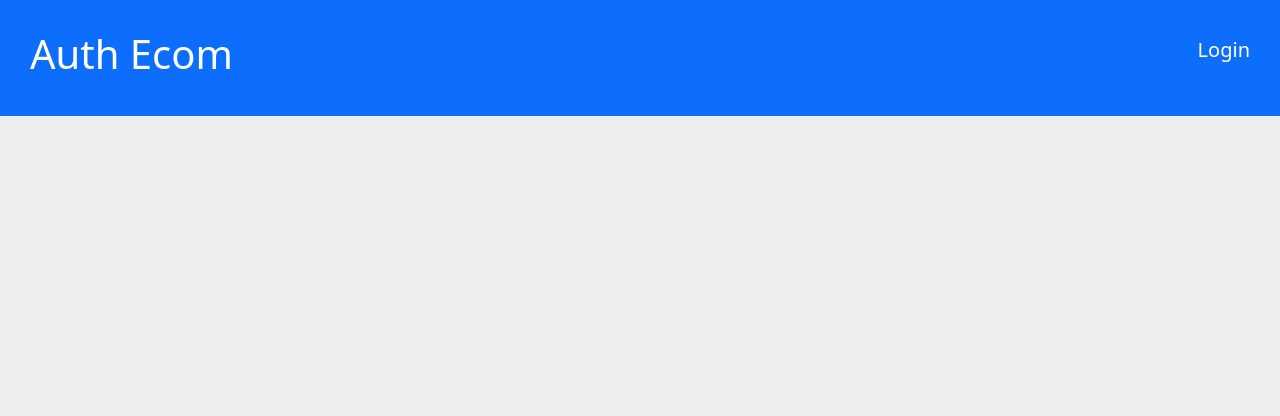
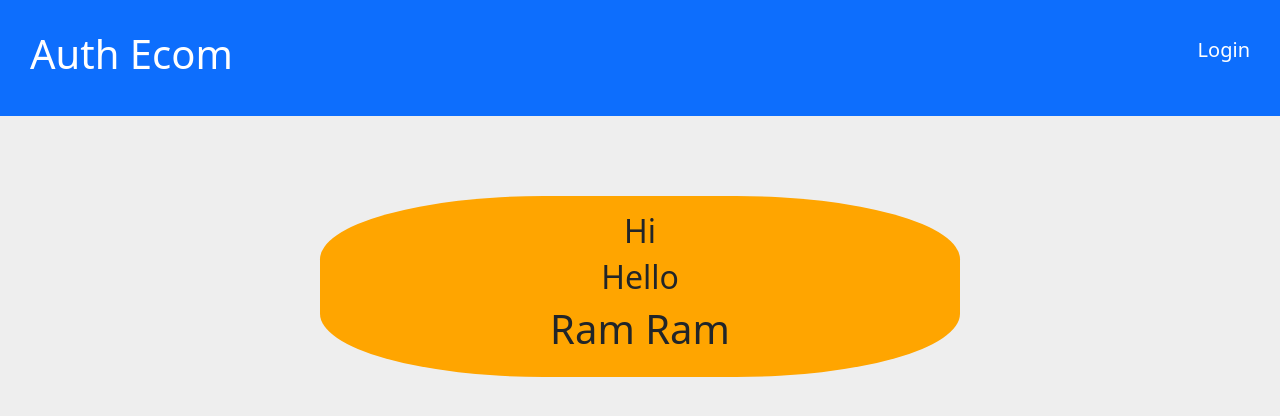
Before and after one commit to CoolShivas/001--Auth_Ecommerce_WebSite, a React (Vite) app in the folder auth_ecommerce_website/: page / in a window 1280 px wide. Shown: the top 416 px of the page. Built offline with nearby package versions, Linux system fonts and the light colour scheme.

Commit message:
Use of exact keyword inside Route with the help of Switch to implement

```diff
--- a/auth_ecommerce_website/src/App.jsx
+++ b/auth_ecommerce_website/src/App.jsx
@@ -1,10 +1,11 @@
+import WelComePage from "./components/pages/WelComePage";
 import LogInPage from "./components/auth/LogInPage";
 import SignUpPage from "./components/auth/SignUpPage";
 import Bucket from "./components/pages/cart/Bucket";
 import ProductPage from "./components/pages/ProductPage";
 import ProfilePage from "./components/pages/ProfilePage";
 import HomePage from "./components/pages/HomePage";
-import { Route } from "react-router-dom/cjs/react-router-dom.min";
+import { Route, Switch } from "react-router-dom/cjs/react-router-dom.min";
 import AppName from "./components/header/AppName";
 import { useContext } from "react";
 import ContextApi from "./components/store/ContextApi";
@@ -16,6 +17,9 @@ const App = () => {
   return (
     <>
       <AppName></AppName>
+
+      <Switch>
+        <Route exact path="/"> <WelComePage></WelComePage> </Route>
 
         {isUserLogIn && <>
           <Route path="/profile"> <ProfilePage></ProfilePage> </Route>
@@ -31,6 +35,7 @@ const App = () => {
         </>}
         {/* If the user is LOGOUT then router available to access are the above mentioned only; */}
 
+      </Switch>
 
 
     </>
--- /dev/null
+++ b/auth_ecommerce_website/src/components/pages/WelComePage.jsx
@@ -0,0 +1,15 @@
+import styles from "./WelComePage.module.css";
+
+const WelComePage = () => {
+    return (
+        <div className={styles.welcome_page__div}>
+
+            <h2> Hi </h2>
+            <h2> Hello </h2>
+            <h1> Ram Ram </h1>
+
+        </div>
+    )
+}
+
+export default WelComePage;
--- /dev/null
+++ b/auth_ecommerce_website/src/components/pages/WelComePage.module.css
@@ -0,0 +1,14 @@
+.welcome_page__div {
+  background-color: orange;
+  width: 50%;
+  margin: 5rem auto;
+  text-align: center;
+  padding: 1rem;
+
+  border-radius: 35%;
+  -webkit-border-radius: 35%;
+  -moz-border-radius: 35%;
+  -ms-border-radius: 35%;
+  -o-border-radius: 35%;
+  -webkit-border-radius: 35%;
+}
```
Lines whose indentation alone changed are shown as unchanged.
